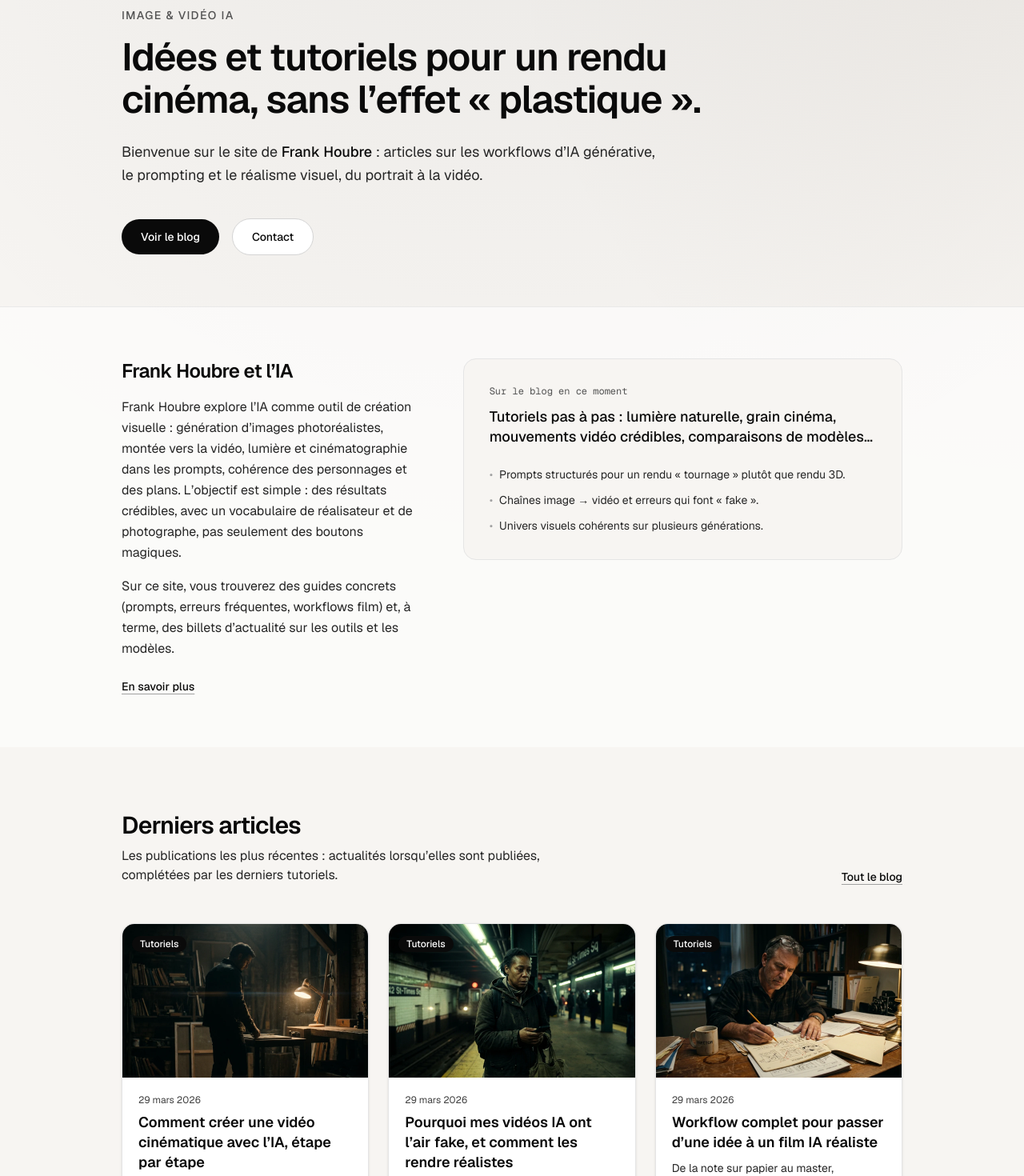
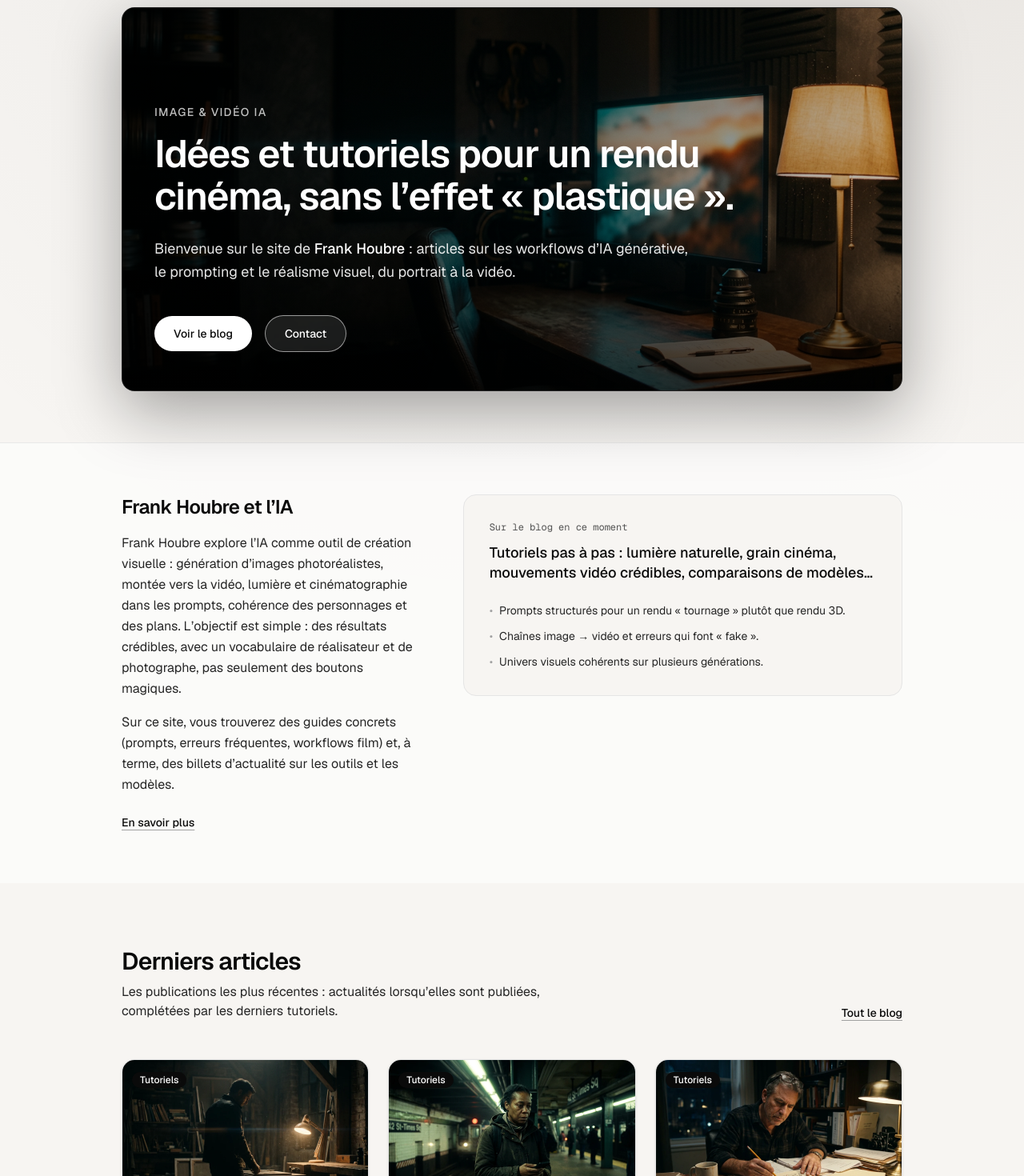
Before and after one commit to Frankhoubre/frankhoubre.com, a Next.js app: page / in a window 1280 px wide. Shown: the part 120-1590 px from the top of the page at 80% size. Built offline with nearby package versions, Linux system fonts and the light colour scheme; no server answers.

Commit message:
feat: add home page hero cinematic image

```diff
--- a/src/app/page.tsx
+++ b/src/app/page.tsx
@@ -1,3 +1,4 @@
+import Image from "next/image";
 import Link from "next/link";
 import type { Metadata } from "next";
 import { HomeLatestPostGrid } from "@/components/HomeLatestPostGrid";
@@ -28,31 +29,47 @@ export default function HomePage() {
       />
 
       <section className="mx-auto max-w-5xl px-4 pt-16 pb-12 sm:px-6 sm:pt-20 sm:pb-16">
-        <p className="text-sm font-medium uppercase tracking-widest text-neutral-600">
+        <div className="relative flex min-h-[min(72vh,560px)] w-full flex-col justify-end overflow-hidden rounded-2xl border border-white/10 bg-neutral-950 shadow-[0_24px_80px_rgba(0,0,0,0.35)] sm:min-h-[min(62vh,480px)]">
+          <Image
+            src="/images/home-hero-cinematic.webp"
+            alt="Ambiance cinéma : bureau de travail image, écran de référence et lumière chaude, style plateau et étalonnage."
+            fill
+            priority
+            className="object-cover object-[center_38%]"
+            sizes="(max-width: 1024px) 100vw, 1024px"
+          />
+          <div
+            className="pointer-events-none absolute inset-0 bg-[linear-gradient(105deg,rgba(0,0,0,0.82)_0%,rgba(0,0,0,0.52)_42%,rgba(0,0,0,0.22)_100%),linear-gradient(to_top,rgba(0,0,0,0.65)_0%,transparent_55%)]"
+            aria-hidden
+          />
+          <div className="relative z-10 p-6 sm:p-10 sm:pb-12">
+            <p className="text-sm font-medium uppercase tracking-widest text-white/75">
               Image & vidéo IA
             </p>
-        <h1 className="mt-4 max-w-3xl text-4xl font-semibold tracking-tight text-neutral-950 sm:text-5xl sm:leading-[1.1]">
+            <h1 className="mt-4 max-w-3xl text-4xl font-semibold tracking-tight text-white sm:text-5xl sm:leading-[1.1]">
               Idées et tutoriels pour un rendu cinéma, sans l’effet « plastique ».
             </h1>
-        <p className="mt-6 max-w-2xl text-lg leading-relaxed text-neutral-800">
+            <p className="mt-6 max-w-2xl text-lg leading-relaxed text-white/90">
               Bienvenue sur le site de{" "}
-          <span className="font-medium text-neutral-950">{siteName}</span> :
-          articles sur les workflows d’IA générative, le prompting et le réalisme
-          visuel, du portrait à la vidéo.
+              <span className="font-medium text-white">{siteName}</span> :
+              articles sur les workflows d’IA générative, le prompting et le
+              réalisme visuel, du portrait à la vidéo.
             </p>
             <div className="mt-10 flex flex-wrap items-center gap-4">
               <Link
                 href="/blog"
-            className="inline-flex items-center justify-center rounded-full bg-neutral-950 px-6 py-3 text-sm font-medium text-white transition hover:bg-neutral-800"
+                className="inline-flex items-center justify-center rounded-full bg-white px-6 py-3 text-sm font-medium text-neutral-950 transition hover:bg-neutral-100"
               >
                 Voir le blog
               </Link>
               <Link
                 href="/contact"
-            className="inline-flex items-center justify-center rounded-full border border-neutral-300 bg-white px-6 py-3 text-sm font-medium text-neutral-950 transition hover:border-neutral-400 hover:bg-neutral-50"
+                className="inline-flex items-center justify-center rounded-full border border-white/55 bg-white/10 px-6 py-3 text-sm font-medium text-white backdrop-blur-[2px] transition hover:border-white/80 hover:bg-white/15"
               >
                 Contact
               </Link>
+            </div>
+          </div>
         </div>
       </section>
 
--- a/src/components/BlogList.tsx
+++ b/src/components/BlogList.tsx
@@ -144,8 +144,11 @@ export function BlogList({
             return (
               <li key={post.slug}>
                 <article className="group flex h-full flex-col overflow-hidden rounded-2xl border border-neutral-200 bg-white shadow-sm transition hover:border-neutral-300">
-                  <Link href={`/blog/${post.slug}`} className="relative block">
                   <div className="relative aspect-[16/10] w-full overflow-hidden bg-neutral-100">
+                    <Link
+                      href={`/blog/${post.slug}`}
+                      className="relative block h-full w-full"
+                    >
                       {thumb ? (
                         thumb.startsWith("http") ? (
                           // eslint-disable-next-line @next/next/no-img-element
@@ -168,14 +171,14 @@ export function BlogList({
                           Aperçu
                         </div>
                       )}
-                      <span className="absolute left-3 top-3">
+                    </Link>
+                    <span className="absolute left-3 top-3 z-10">
                       <Badge
                         category={post.frontmatter.category}
                         href={`/blog/category/${post.frontmatter.category}`}
                       />
                     </span>
                   </div>
-                  </Link>
                   <div className="flex flex-1 flex-col p-5">
                     <time
                       dateTime={post.frontmatter.date}
--- a/src/components/HomeLatestPostGrid.tsx
+++ b/src/components/HomeLatestPostGrid.tsx
@@ -22,8 +22,11 @@ export function HomeLatestPostGrid({ posts }: Props) {
         return (
           <li key={post.slug}>
             <article className="group flex h-full flex-col overflow-hidden rounded-2xl border border-neutral-200 bg-white shadow-sm transition hover:border-neutral-300 hover:shadow-md">
-              <Link href={`/blog/${post.slug}`} className="relative block">
               <div className="relative aspect-[16/10] w-full overflow-hidden bg-neutral-100">
+                <Link
+                  href={`/blog/${post.slug}`}
+                  className="relative block h-full w-full"
+                >
                   {thumb ? (
                     thumb.startsWith("http") ? (
                       // eslint-disable-next-line @next/next/no-img-element
@@ -46,14 +49,14 @@ export function HomeLatestPostGrid({ posts }: Props) {
                       Aperçu
                     </div>
                   )}
-                  <span className="absolute left-3 top-3">
+                </Link>
+                <span className="absolute left-3 top-3 z-10">
                   <Badge
                     category={post.frontmatter.category}
                     href={`/blog/category/${post.frontmatter.category}`}
                   />
                 </span>
               </div>
-              </Link>
               <div className="flex flex-1 flex-col p-5">
                 <time
                   dateTime={post.frontmatter.date}
--- a/src/components/RelatedPosts.tsx
+++ b/src/components/RelatedPosts.tsx
@@ -28,8 +28,11 @@ export function RelatedPosts({ posts }: Props) {
           return (
             <li key={post.slug}>
               <article className="group flex h-full flex-col overflow-hidden rounded-2xl border border-neutral-200 bg-white shadow-sm transition hover:border-neutral-300">
-                <Link href={`/blog/${post.slug}`} className="relative block">
                 <div className="relative aspect-[16/10] w-full overflow-hidden bg-neutral-100">
+                  <Link
+                    href={`/blog/${post.slug}`}
+                    className="relative block h-full w-full"
+                  >
                     {thumb ? (
                       thumb.startsWith("http") ? (
                         // eslint-disable-next-line @next/next/no-img-element
@@ -52,14 +55,14 @@ export function RelatedPosts({ posts }: Props) {
                         Aperçu
                       </div>
                     )}
-                    <span className="absolute left-3 top-3">
+                  </Link>
+                  <span className="absolute left-3 top-3 z-10">
                     <Badge
                       category={post.frontmatter.category}
                       href={`/blog/category/${post.frontmatter.category}`}
                     />
                   </span>
                 </div>
-                </Link>
                 <div className="flex flex-1 flex-col p-5">
                   <time
                     dateTime={post.frontmatter.date}
```
Also changed, not shown: public/images/home-hero-cinematic.webp (added), 1 other file (tests, documents, lock files or other folders). Lines whose indentation alone changed are shown as unchanged.
